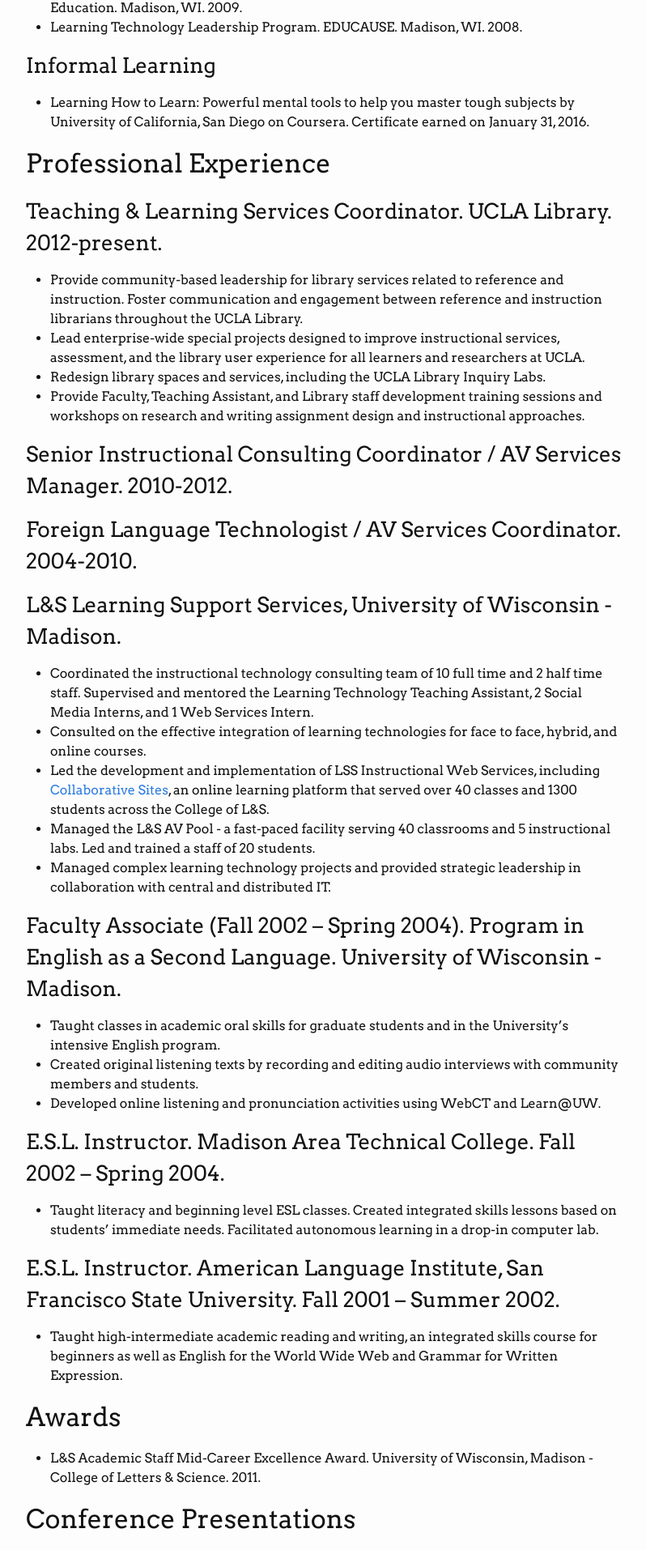
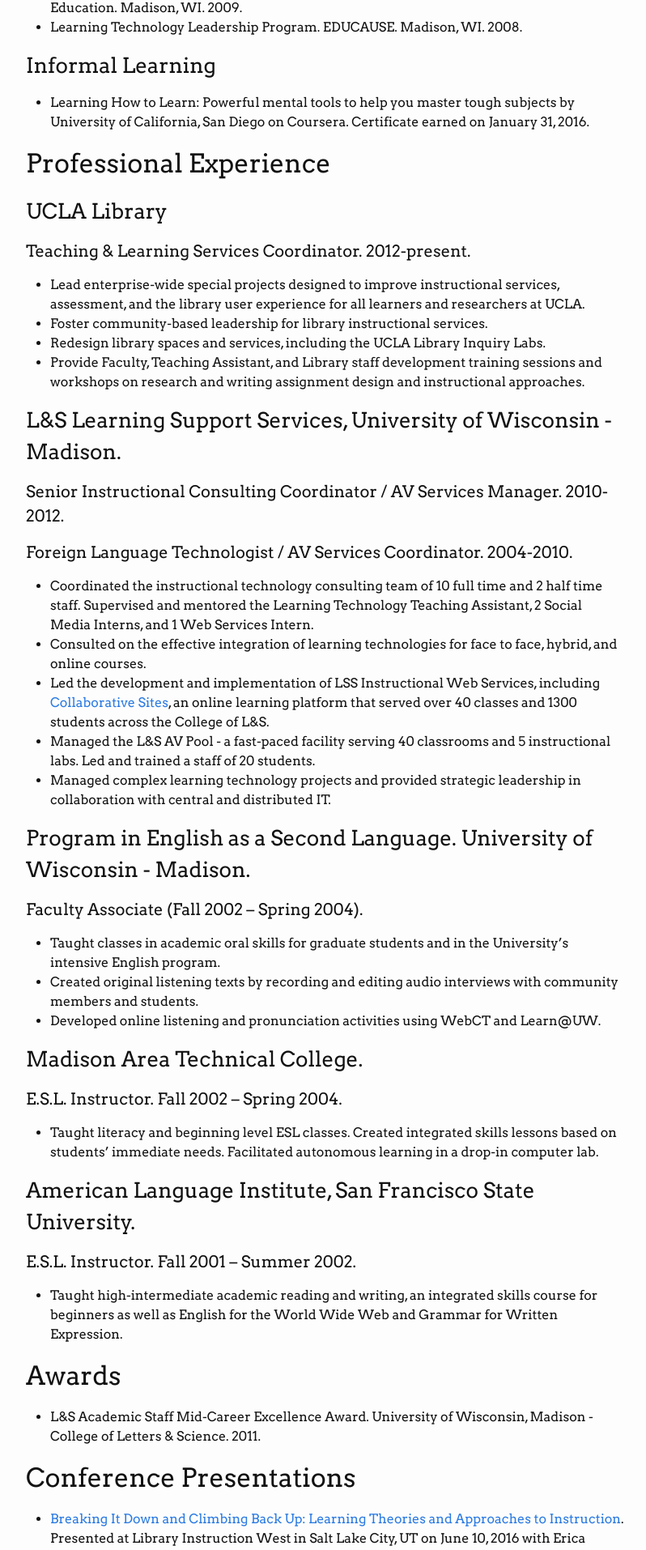
Before and after one commit to dmcwo/old-notebook, a Jekyll site: the page built from cv.md, in a window 1280 px wide. Shown: the part 514-2428 px from the top of the page at 81% size, without its empty margins (238-1036 px from the left). Built offline with Jekyll 4.4.1, drawn with Linux system fonts in a browser that asks for light colours; some of the changed text lies outside the part shown.

Commit message:
a few new things

```diff
--- a/_includes/head.html
+++ b/_includes/head.html
@@ -7,9 +7,9 @@
   <meta name="description" content="{% if page.excerpt %}{{ page.excerpt | strip_html | strip_newlines | truncate: 160 }}{% else %}{{ site.description }}{% endif %}">
 
   <link rel="stylesheet" href="{{ "/css/main.css" | prepend: site.baseurl }}">
-  <link rel="stylesheet" href="{{ "/css/custom.css" | prepend: site.baseurl }}">
   <link rel="canonical" href="{{ page.url | replace:'index.html','' | prepend: site.baseurl | prepend: site.url }}">
   <link rel="alternate" type="application/rss+xml" title="{{ site.title }}" href="{{ "/feed.xml" | prepend: site.baseurl | prepend: site.url }}">
   <!-- adding a google font? -->
   <link href='https://fonts.googleapis.com/css?family=Arvo:400,400italic,700,700italic' rel='stylesheet' type='text/css'>
+
 </head>
--- a/css/custom.css
+++ /dev/null
@@ -1,29 +0,0 @@
-/* Style the buttons that are used to open and close the accordion panel */
-button.accordion {
-    background-color: #eee;
-    color: #444;
-    cursor: pointer;
-    padding: 18px;
-    width: 100%;
-    text-align: left;
-    border: none;
-    outline: none;
-    transition: 0.4s;
-}
-
-/* Add a background color to the button if it is clicked on (add the .active class with JS), and when you move the mouse over it (hover) */
-button.accordion.active, button.accordion:hover {
-    background-color: #ddd;
-}
-
-/* Style the accordion panel. Note: hidden by default */
-div.panel {
-    padding: 0 18px;
-    background-color: white;
-    display: none;
-}
-
-/* The "show" class is added to the accordion panel when the user clicks on one of the buttons. This will show the panel content */
-div.panel.show {
-    display: block !important;
-}
--- a/cv.md
+++ b/cv.md
@@ -25,20 +25,22 @@
 
 ## Professional Experience
 
-### Teaching & Learning Services Coordinator. UCLA Library. 2012-present.
+### UCLA Library
 
-* Provide community-based leadership for library services related to reference and instruction. Foster communication and engagement between reference and instruction librarians throughout the UCLA Library.
+#### Teaching & Learning Services Coordinator. 2012-present.
+
 * Lead enterprise-wide special projects designed to improve instructional services, assessment, and the library user experience for all learners and researchers at UCLA.
+* Foster community-based leadership for library instructional services.
 * Redesign library spaces and services, including the UCLA Library Inquiry Labs.
 * Provide Faculty, Teaching Assistant, and Library staff development training sessions and workshops on research and writing assignment design and instructional approaches.
 
 <!-- space design, faculty and TA development, library staff development/workshops, website redesign, Strategic Planning, teaching, outreach and FYE, online learning, -->
 
-### Senior Instructional Consulting Coordinator / AV Services Manager. 2010-2012.
+### L&S Learning Support Services, University of Wisconsin - Madison.
 
-### Foreign Language Technologist / AV Services Coordinator. 2004-2010.
+#### Senior Instructional Consulting Coordinator / AV Services Manager. 2010-2012.
 
-### L&S Learning Support Services, University of Wisconsin - Madison.
+#### Foreign Language Technologist / AV Services Coordinator. 2004-2010.
 
 * Coordinated the instructional technology consulting team of 10 full time and 2 half time staff. Supervised and mentored the Learning Technology Teaching Assistant, 2 Social Media Interns, and 1 Web Services Intern.
 * Consulted on the effective integration of learning technologies for face to face, hybrid, and online courses.
@@ -46,18 +48,23 @@
 * Managed the L&S AV Pool - a fast-paced facility serving 40 classrooms and 5 instructional labs. Led and trained a staff of 20 students.
 * Managed complex learning technology projects and provided strategic leadership in collaboration with central and distributed IT.
 
+### Program in English as a Second Language. University of Wisconsin - Madison.
 
-### Faculty Associate (Fall 2002 – Spring 2004). Program in English as a Second Language. University of Wisconsin - Madison.
+#### Faculty Associate (Fall 2002 – Spring 2004).
 
 * Taught classes in academic oral skills for graduate students and in the University's intensive English program.
 * Created original listening texts by recording and editing audio interviews with community members and students.
 * Developed online listening and pronunciation activities using WebCT and Learn@UW.
 
-### E.S.L. Instructor. Madison Area Technical College. Fall 2002 – Spring 2004.
+### Madison Area Technical College.
+
+#### E.S.L. Instructor. Fall 2002 – Spring 2004.
 
 * Taught literacy and beginning level ESL classes. Created integrated skills lessons based on students' immediate needs. Facilitated autonomous learning in a drop-in computer lab.
 
-### E.S.L. Instructor. American Language Institute, San Francisco State University. Fall 2001 – Summer 2002.
+### American Language Institute, San Francisco State University.
+
+#### E.S.L. Instructor. Fall 2001 – Summer 2002.
 
 * Taught high-intermediate academic reading and writing, an integrated skills course for beginners as well as English for the World Wide Web and Grammar for Written Expression.
 
@@ -68,12 +75,12 @@
 ## Conference Presentations
 
 * [Breaking It Down and Climbing Back Up: Learning Theories and Approaches to Instruction](http://liw16.sched.org/event/5yjR/breaking-it-down-and-climbing-back-up-learning-theories-and-approaches-to-instruction). Presented at Library Instruction West in Salt Lake City, UT on June 10, 2016 with Erica DeFrain, Julia Glassman, and Nicole Pagowsky. [![Slides]({% include icon-slides.md %})](https://docs.google.com/presentation/d/1RDFzcVYk9qcSMCTZZ5hLIhAL0HBgpV7jud64T7Qgkoc/edit?usp=sharing)
-* [Digital Research Notebook: A Simple Tool for Reflective Learning](http://liw16.sched.org/event/5yk8/short-sessions-guided-adventures-in-team-hiking-collaborations-between-librarians-and-writing-program-faculty-to-flip-the-one-shot-library-workshop-digital-research-notebook-a-simple-tool-for-reflective-learning-at-scale). Presented at Library Instruction West in Salt Lake City, UT on June 10, 2016 with Julia Glassman.
-* [Participatory Design & Learning Space Evaluation](http://www.iallt.org/page-1843136). Presented at International Association for Language Learning & Technology Webinar Series in Online Webinar on March 17, 2016.
+* [Digital Research Notebook: A Simple Tool for Reflective Learning](http://liw16.sched.org/event/5yk8/short-sessions-guided-adventures-in-team-hiking-collaborations-between-librarians-and-writing-program-faculty-to-flip-the-one-shot-library-workshop-digital-research-notebook-a-simple-tool-for-reflective-learning-at-scale). Presented at Library Instruction West in Salt Lake City, UT on June 10, 2016 with Julia Glassman. [![Slides]({% include icon-slides.md %})](https://docs.google.com/presentation/d/1lE_9dN0LFFpUhadSXaBgfdoN2aDBPnekgbwyfOsEjT8/edit?usp=sharing)
+* [Participatory Design & Learning Space Evaluation](http://www.iallt.org/page-1843136). Presented at International Association for Language Learning & Technology Webinar Series in Online Webinar on March 17, 2016. [![Slides]({% include icon-slides.md %})](http://www.slideshare.net/dmcwo/participatory-design-learning-space-evaluation)
+* [Data, Assessment, and Participatory Design: Rethinking Information Literacy, Spaces, and Services in Two Academic Libraries](http://lj.libraryjournal.com/2014/11/webcasts/data-assessment-and-participatory-design-rethinking-information-literacy-spaces-and-services-in-two-academic-libraries/). Presented at Library Journal Webinar Series on December 10, 2014 with Char Booth and Sarah Lower.
+* [Writing, Searching, Thinking, Learning: Cross-Training Peer Research and Writing Tutors to Maximize Student Success](http://www.loexconference.org/sessions.html). Presented at LOEX Annual Conference in Grand Rapids, MI on May 10, 2014 with Julia Glassman and Christine Holten.
+* [Participatory Design: Insights, Ideabox, Action Plan](https://sites.google.com/site/swallt2014/home/conference-schedule). Presented at Southwest Association of Language Learning and Technology in Los Angeles, CA on April 11, 2014.
 * [CARL-DIG: Leading the Way: Innovative Reference Models](http://carl-conference.org/sessions/153). Presented at California Academic & Research Libraries Association in San Jose, CA on April 5, 2014.
-* [Data, Assessment, and Participatory Design: Rethinking Information Literacy, Spaces, and Services in Two Academic Libraries](http://lj.libraryjournal.com/2014/11/webcasts/data-assessment-and-participatory-design-rethinking-information-literacy-spaces-and-services-in-two-academic-libraries/). Presented at Library Journal Webinar Series on December 10, 2014 with Char Booth and Sarah Lower.
-* [Participatory Design: Insights, Ideabox, Action Plan](https://sites.google.com/site/swallt2014/home/conference-schedule). Presented at Southwest Association of Language Learning and Technology in Los Angeles, CA on April 11, 2014.
-* [Writing, Searching, Thinking, Learning: Cross-Training Peer Research and Writing Tutors to Maximize Student Success](http://www.loexconference.org/sessions.html). Presented at LOEX Annual Conference in Grand Rapids, MI on May 10, 2014 with Julia Glassman and Christine Holten.
 * [Try, Try Again: Defining Library Research Support Beyond a Desk](http://carl-acrl.org/ig/carldigs/referenceasplace.html). Presented at Reference as Place - California Academic and Research Libraries (CARL) Association in Fullterton, CA on December 6, 2013.
 * [Drupal Starter-Kit: Intro to Drupal Content and Views](http://socal2012.thatcamp.org/workshops/). Presented at THATCamp Southern California 2012 on September 4, 2012.
 * [Collaborative Sites for Language, Literature, and Culture](https://www.iallt.org/thursday_june_23). Presented at International Association for Language Learning Technology in Irvine, CA on June 23, 2011.
```
Also changed, not shown: other parts of cv.md (+21 -14 lines), sandbox.html (+27 -12 lines), 8 other files.
